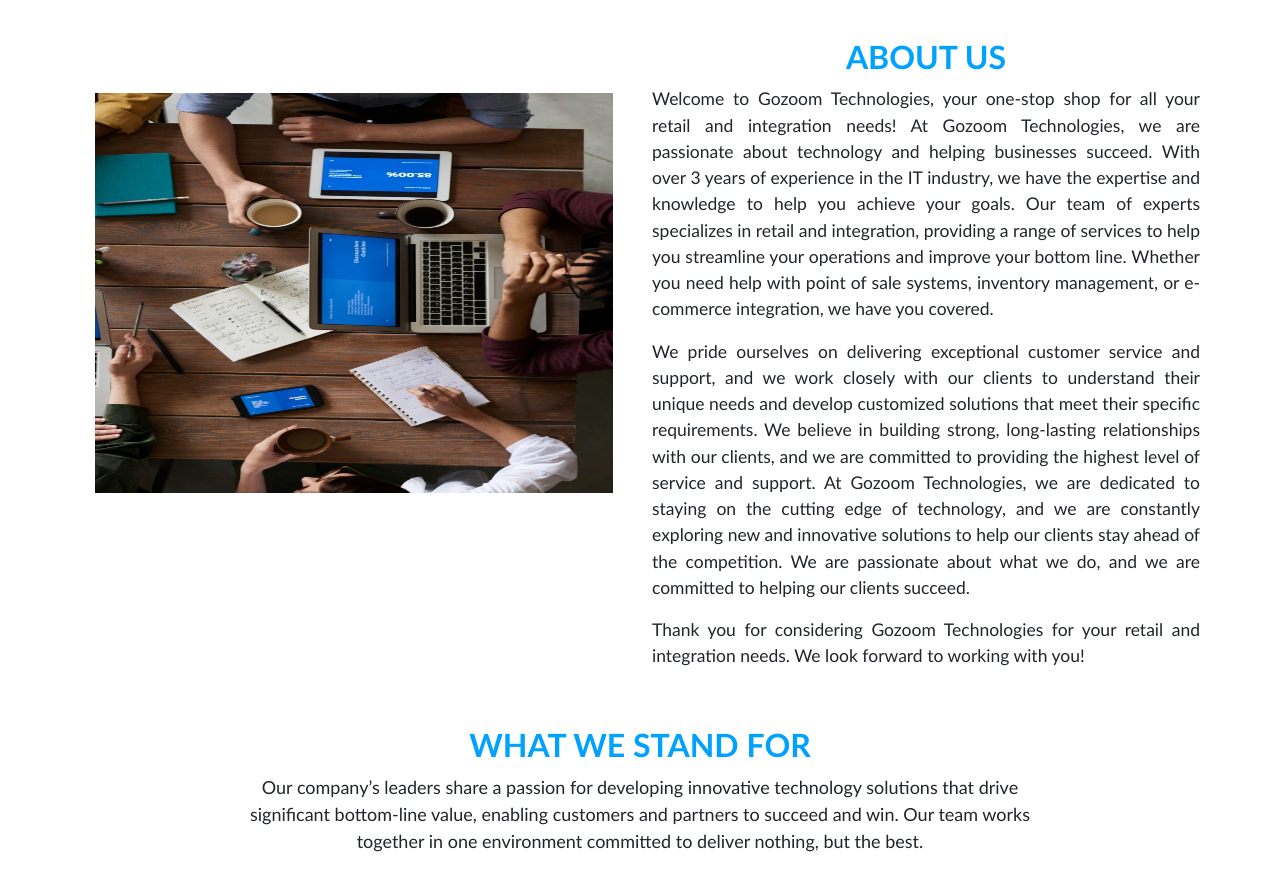
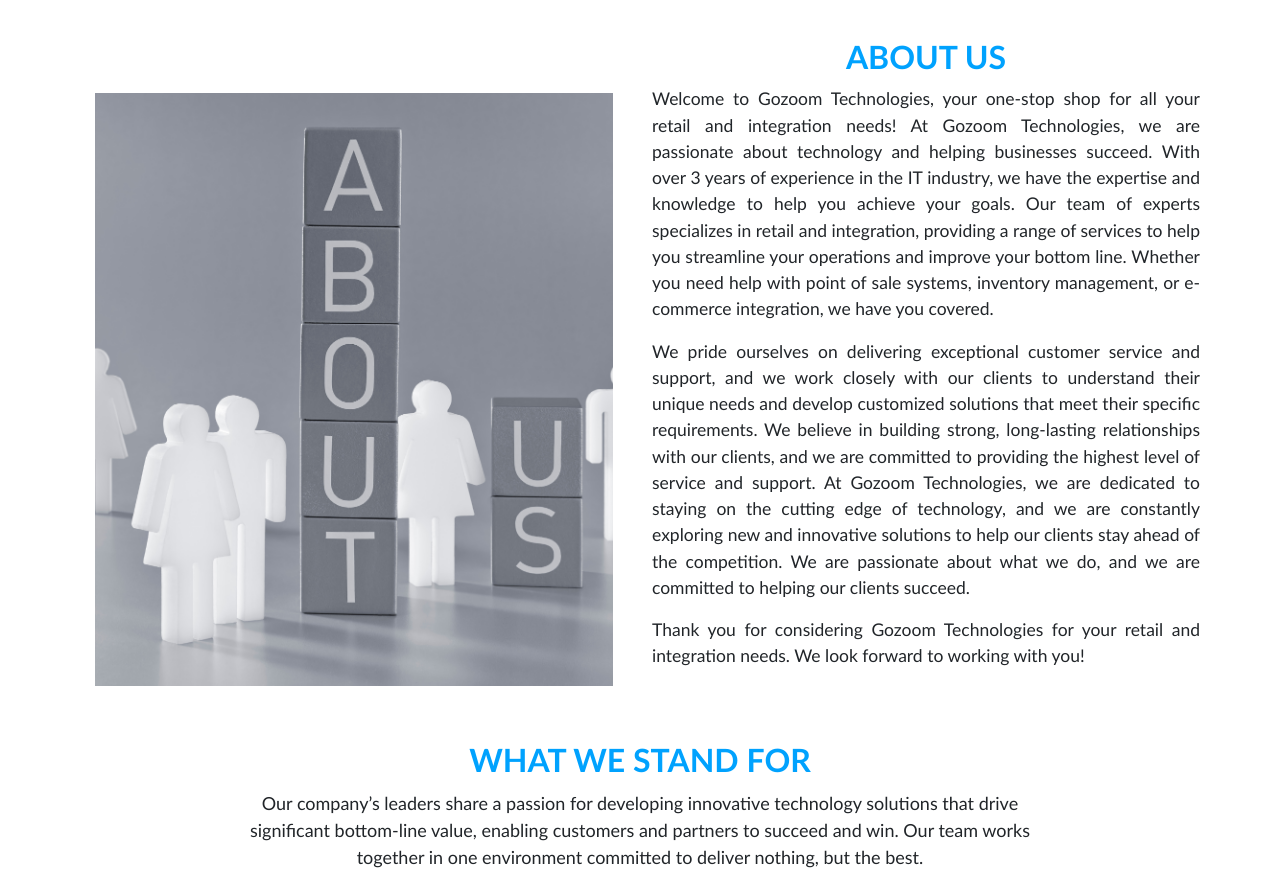
Before and after one commit to mchhabra0115/gozoom, a website: page about.html in a window 1280 px wide. Shown: the part 802-1688 px from the top of the page. Drawn offline with nearby package versions, Linux system fonts and the light colour scheme.

Commit message:
about-us image

```diff
--- a/about.html
+++ b/about.html
@@ -106,7 +106,7 @@
             <div class="row">
                 <div class="col-sm-6 ourstory_imgsec2">
                     <div class="fstdiv33">
-                        <div class="story_imgdiv1"><img class="story_img1 clfab2" src="images/about.jpg"></div>
+                        <div class="story_imgdiv1"><img class="story_img1 clfab2" src="images/aboutusimage.png"></div>
                     </div>
                 </div>
                 <div class="col-sm-6">
--- a/css/about.css
+++ b/css/about.css
@@ -324,7 +324,6 @@
 
 .clfab2 {
     width: 100%;
-    height: 50vh;
 }
 
 .ourstory_h1 {
```
Also changed, not shown: images/aboutimage.png (added), images/aboutusimage.png (added).
